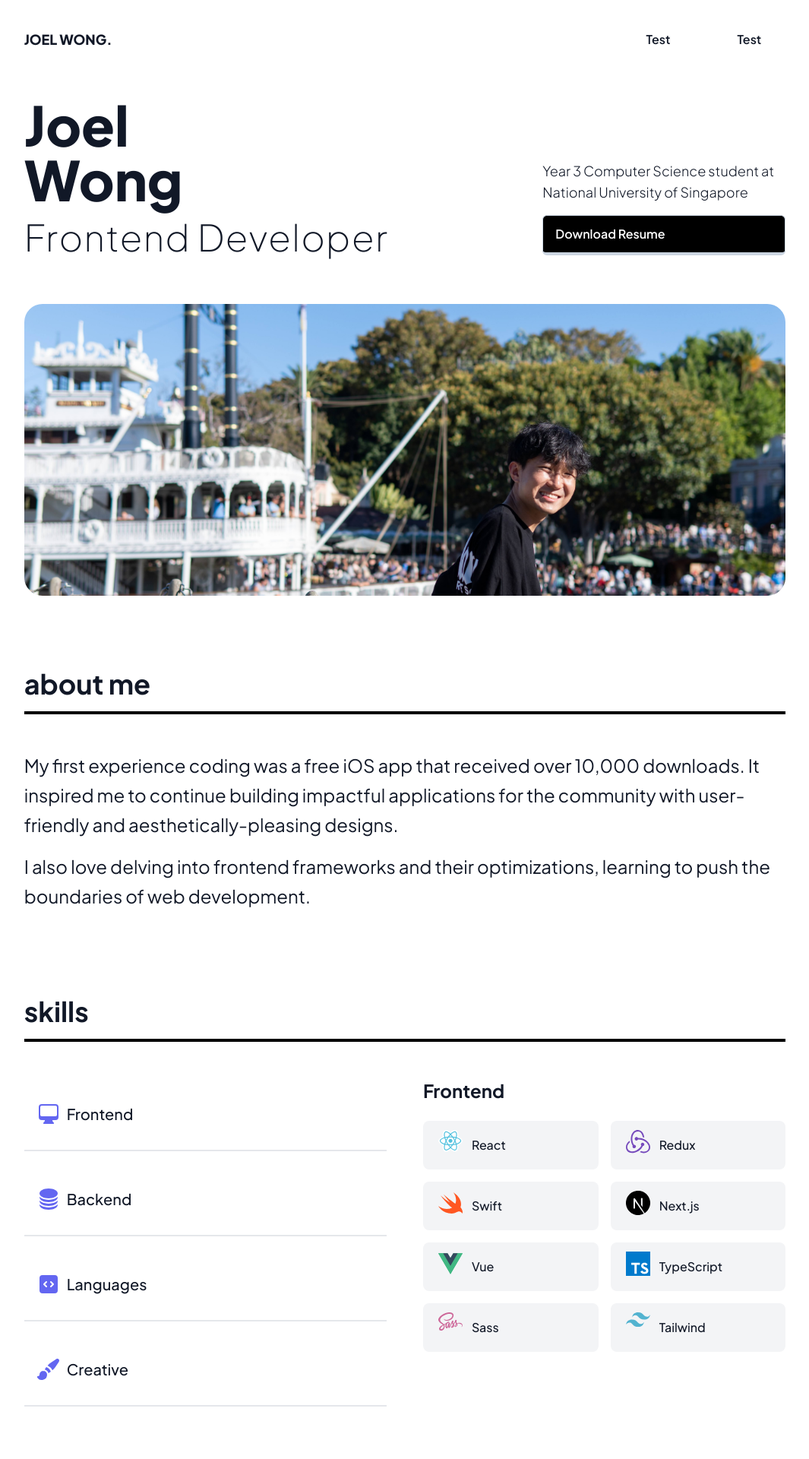
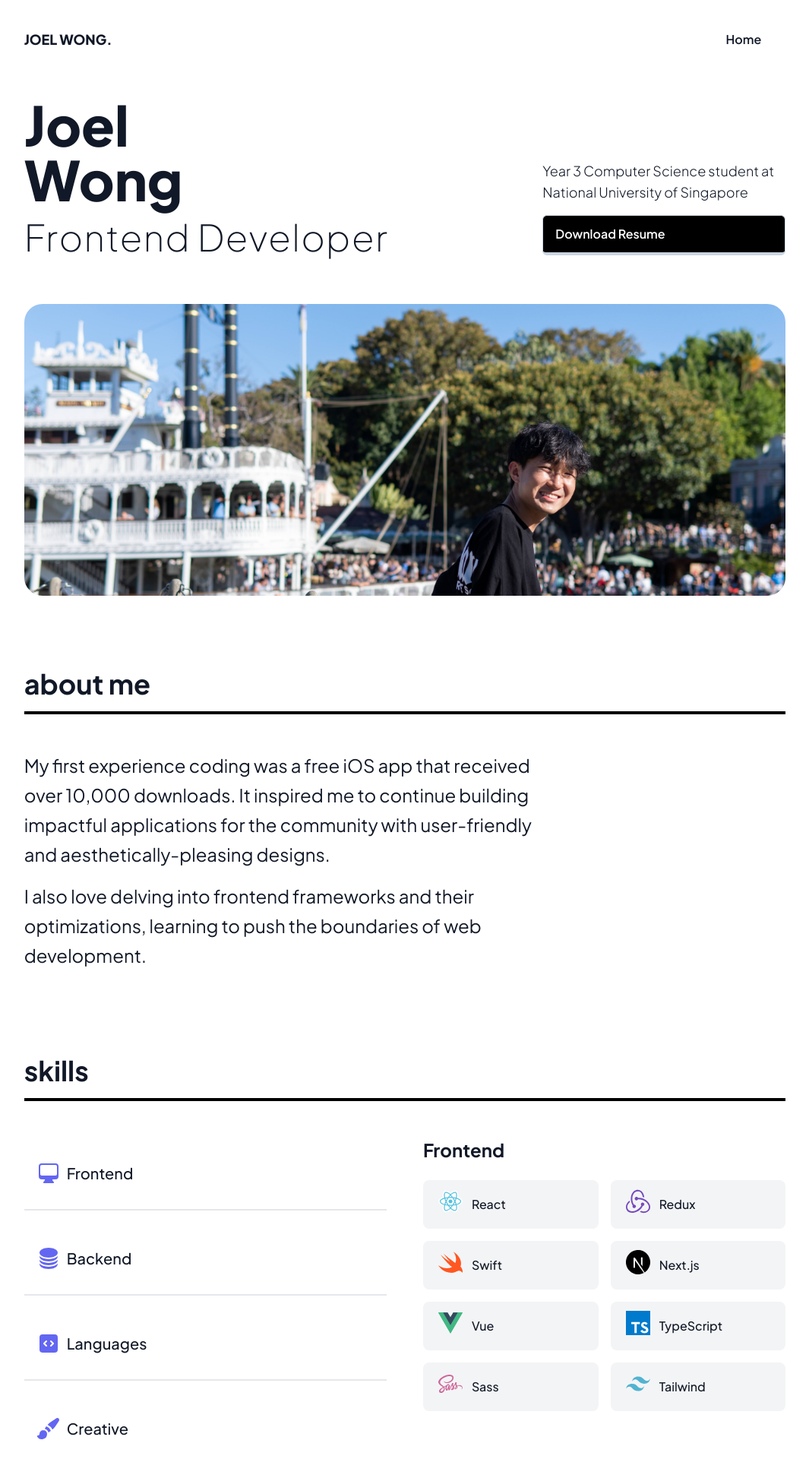
Before and after one commit to joelwongjy/portfolio, a Next.js app: page / in a window 1280 px wide. Shown: the top 1920 px of the page at 76% size, without its empty margins (107-1172 px from the left). Built offline with nearby package versions, Linux system fonts and the light colour scheme; what prettier-plugin-tailwindcss would draw is missing.

Commit message:
fix: icons not centered

```diff
--- a/components/AboutMe.tsx
+++ b/components/AboutMe.tsx
@@ -11,7 +11,10 @@ export const AboutMe = (): ReactElement<"div"> => {
       <SectionHeading title={title} />
       {body.map((item, index) => {
         return (
-          <p key={index} className="mb-4 md:text-2xl md:leading-relaxed">
+          <p
+            key={index}
+            className="mb-4 md:w-2/3 md:text-2xl md:leading-relaxed"
+          >
             {item}
           </p>
         );
--- a/components/navbar/Navbar.tsx
+++ b/components/navbar/Navbar.tsx
@@ -3,13 +3,12 @@ import { NavbarItem } from "./NavbarItem";
 
 export const Navbar = (): ReactElement<"nav"> => {
   return (
-    <nav className="flex w-full py-6 items-center justify-between transition-all duration-500">
+    <nav className="flex w-full items-center justify-between py-6 transition-all duration-500">
       <a className="cursor-pointer select-none text-lg font-extrabold uppercase">
         Joel Wong.
       </a>
       <div className="flex gap-6">
-        <NavbarItem label="Test" href=""></NavbarItem>
-        <NavbarItem label="Test" href=""></NavbarItem>
+        <NavbarItem label="Home" href=""></NavbarItem>
       </div>
     </nav>
   );
--- a/components/skills/SkillIcon.tsx
+++ b/components/skills/SkillIcon.tsx
@@ -15,7 +15,7 @@ export const SkillIcon = ({
 
   return (
     <div className="group mx-2 flex h-10 w-10 justify-center">
-      <div className="h-8 w-8 transition-all ease-in-out group-hover:h-10 group-hover:w-10">
+      <div className="flex h-8 w-8 justify-center transition-all ease-in-out group-hover:h-10 group-hover:w-10">
         <Svgr />
       </div>
       {showLabel && (
```
